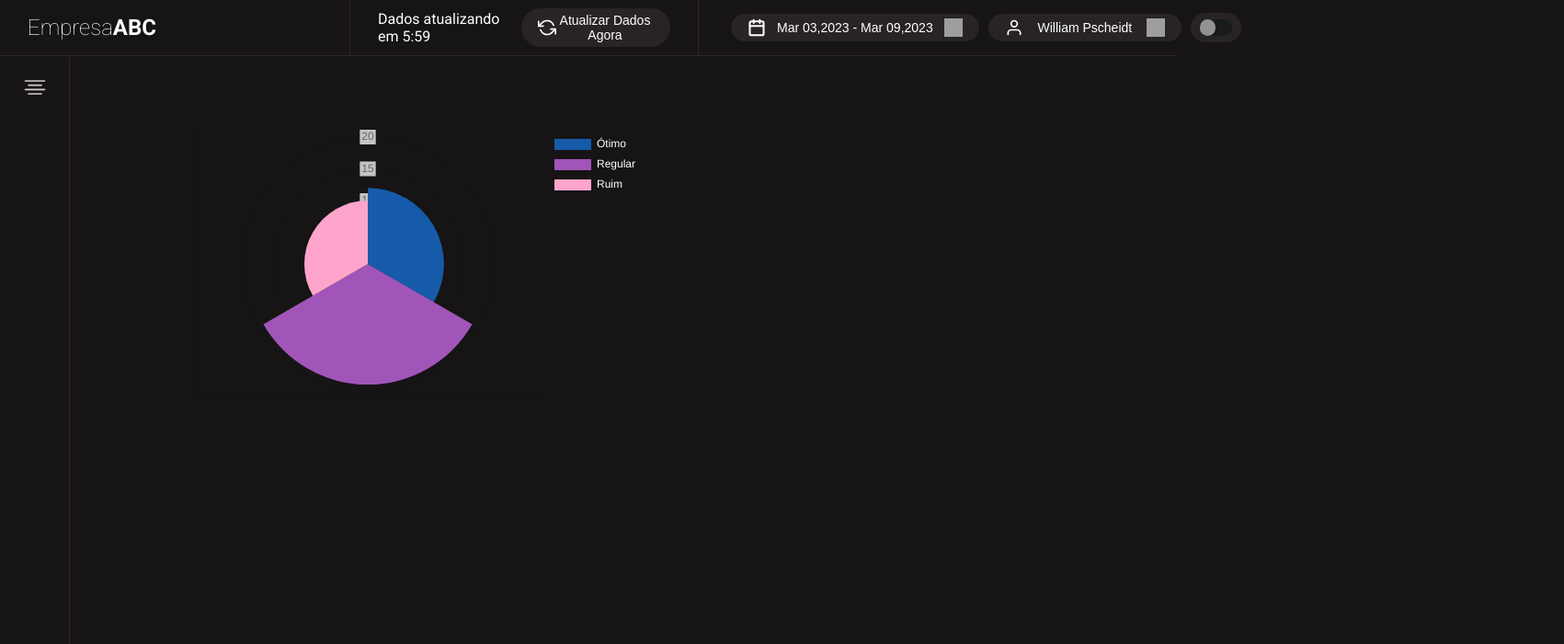
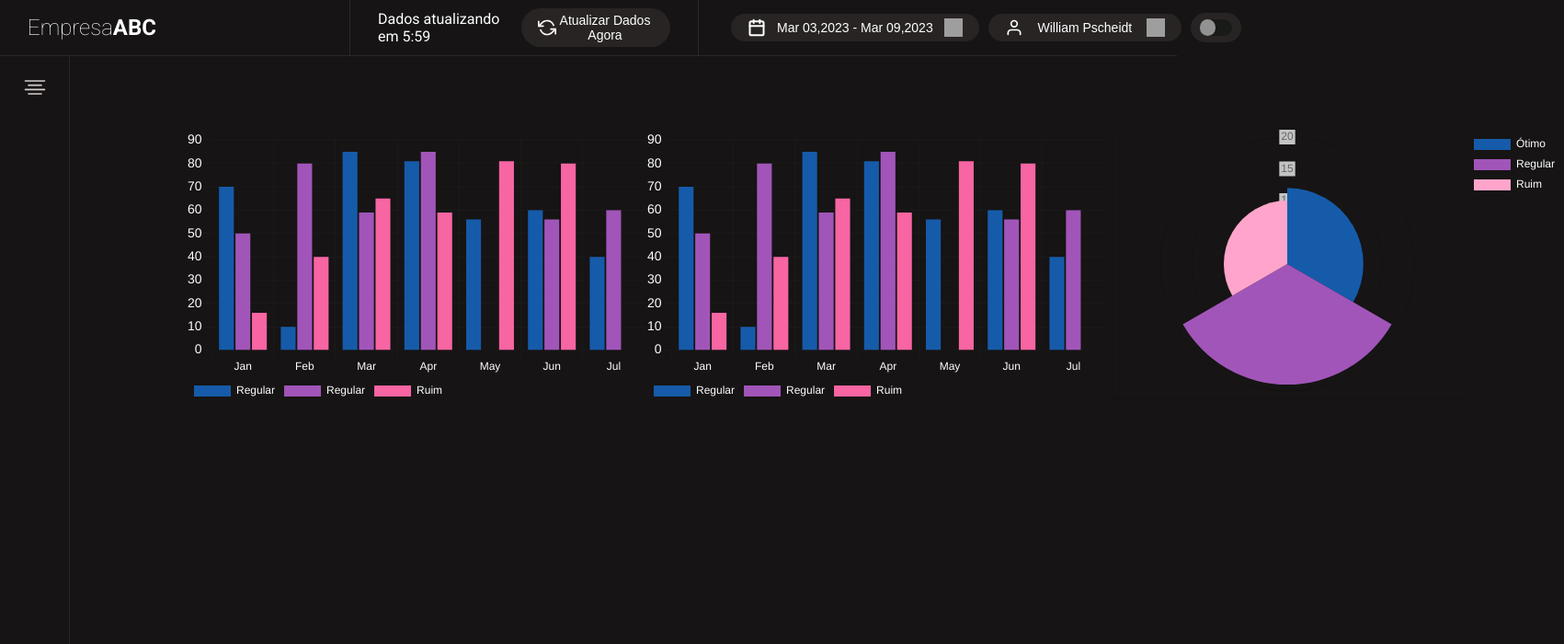
Before and after one commit to WilliamPscheidt/frontend-central, a React (Create React App) app: page / in a window 1280 px wide. Shown: the top 700 px of the page at 92% size, 1701 px wide, since content can reach past the window. Built offline with nearby package versions, Linux system fonts and the light colour scheme; grey boxes are pictures that could not be loaded.

Commit message:
Update App.js

```diff
--- a/src/App.js
+++ b/src/App.js
@@ -23,7 +23,8 @@ function App() {
         </SidebarContainer>
         <ContentContainer>
           <div style={{"width": 500, "height": 300, "display": "flex"}}>
-
+            <TotalLigacoes />
+            <TotalLigacoes />
             <Avaliacoes />
           </div>
 
```
